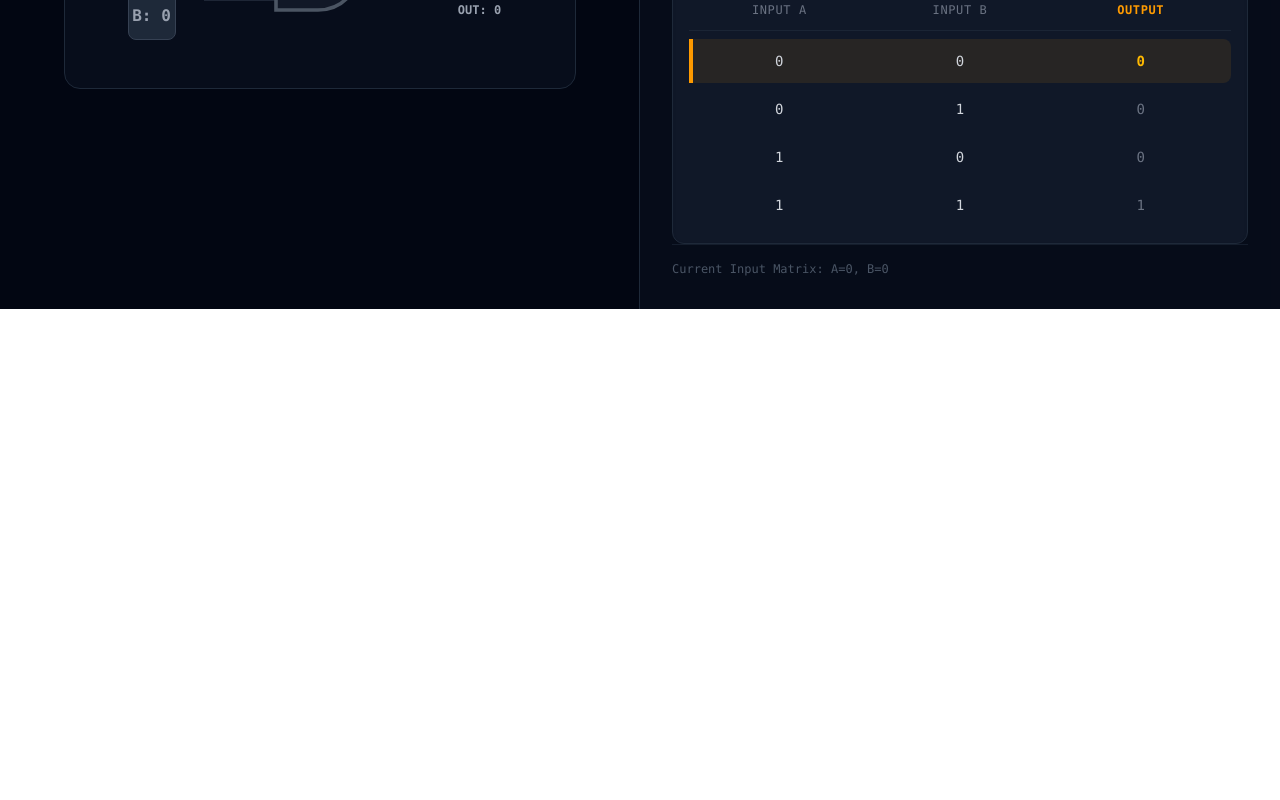
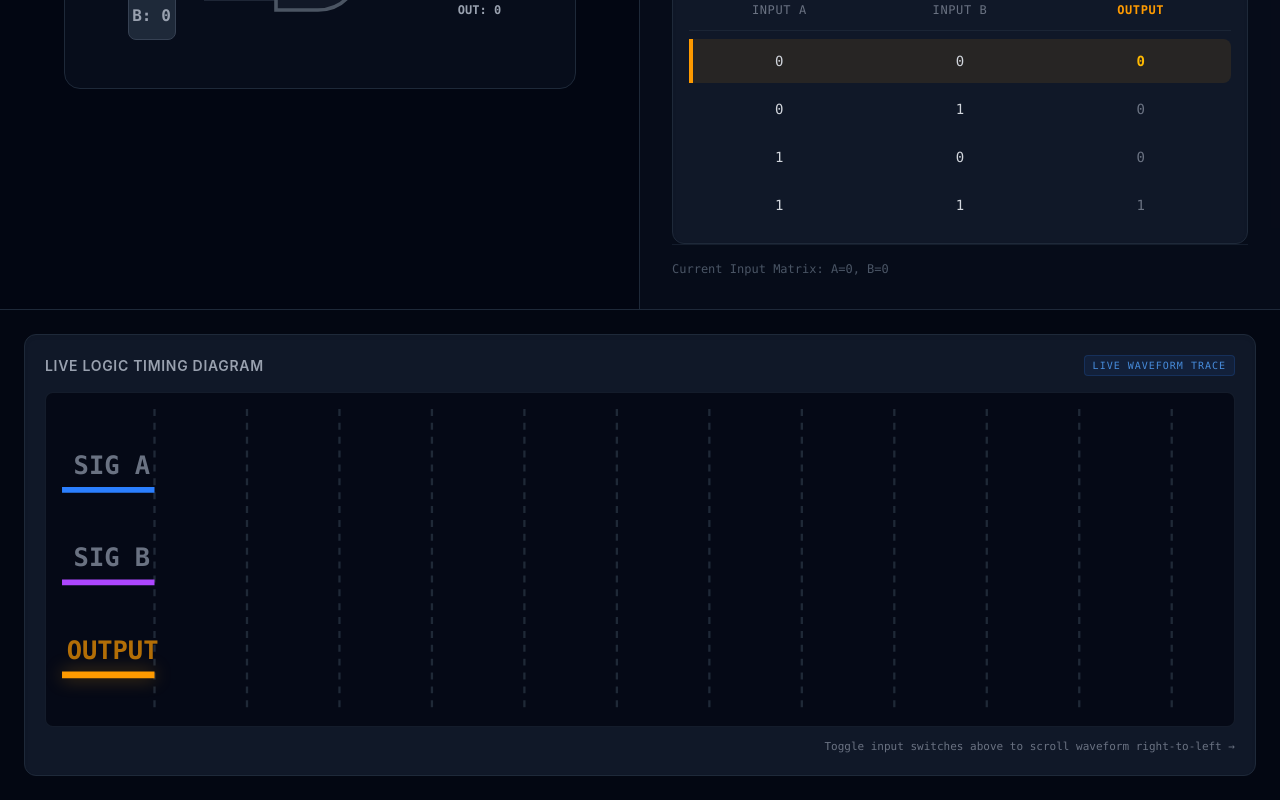
Before and after one commit to YOLO-GIT/circuits_theory, a React (Vite) app: page / in a window 1280 px wide. Shown: the part 535-1335 px from the top of the page. Before the commit the page ends 844 px from the top, so only its background shows below. Built offline with nearby package versions, Linux system fonts and the light colour scheme.

Commit message:
feat: add TimingDiagram component to visualize logic gate inputs and outputs; update BooleanFormula component for overflow handling

```diff
--- a/src/App.tsx
+++ b/src/App.tsx
@@ -4,6 +4,7 @@ import AndGate from "./components/AndGate";
 import OrGate from "./components/OrGate";
 import NotGate from "./components/NotGate";
 import TruthTable from "./components/TruthTable";
+import TimingDiagram from "./components/TimingDiagram";
 import BooleanFormula from "./components/BooleanFormula";
 
 type ModuleType = "AND" | "OR" | "NOT" | "MUX" | "D-FF";
@@ -149,6 +150,24 @@ export default function App() {
           </div>
         </section>
       </main>
+
+      {/* NEW SECTION: TIMELINE FOOTER COMPONENT */}
+      {(activeModule === 'AND' || activeModule === 'OR' || activeModule === 'NOT') && (
+        <section className="bg-gray-950 border-t border-gray-800 p-6 w-full">
+          <div className="max-w-7xl mx-auto">
+            {/* Dynamic Output Calculation fed directly to chart telemetry */}
+            <TimingDiagram
+              inputA={gateInputA}
+              inputB={gateInputB}
+              output={
+                activeModule === 'AND' ? gateInputA && gateInputB :
+                activeModule === 'OR' ? gateInputA || gateInputB : !gateInputA
+              }
+              gateType={activeModule}
+            />
+          </div>
+        </section>
+      )}
     </div>
   );
 }
--- a/src/components/BooleanFormula.tsx
+++ b/src/components/BooleanFormula.tsx
@@ -32,7 +32,7 @@ export default function BooleanFormula({ gateType, inputA, inputB }: BooleanForm
   }
 
   return (
-    <div className="bg-gray-900 border border-gray-800 rounded-xl p-5 shadow-inner flex flex-col gap-4">
+    <div className="bg-gray-900 border border-gray-800 rounded-xl p-5 shadow-inner flex flex-col gap-4 overflow-auto">
       {/* Structural Expression */}
       <div>
         <span className="text-xs font-mono text-gray-500 uppercase tracking-wider block mb-1">
```
